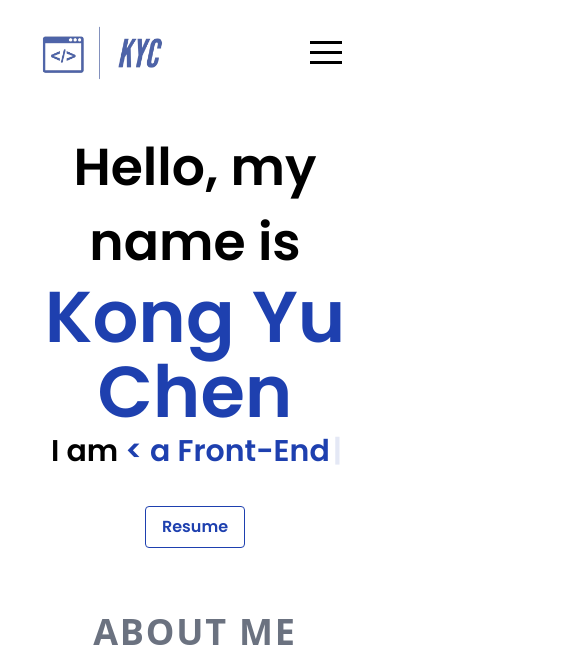
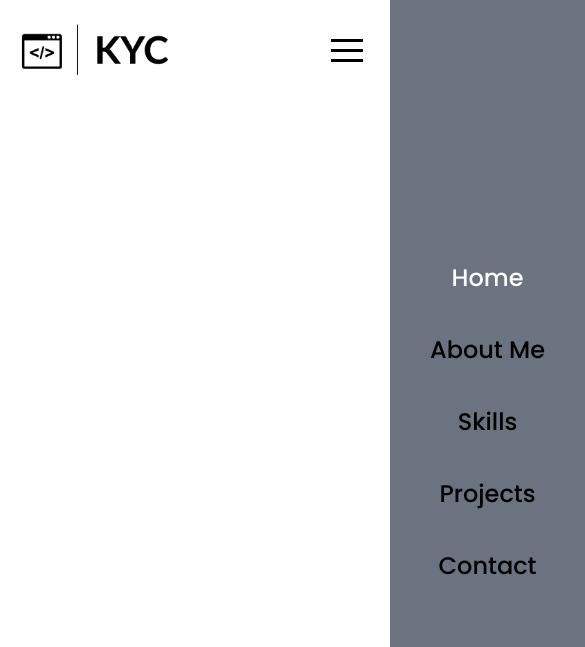
Before and after one commit to Kchen1515/My-portfolio, a React (Vite) app: page / in a window 390 px wide. Shown: the top 647 px of the page, 585 px wide, since content can reach past the window. Built offline with nearby package versions, Linux system fonts and the light colour scheme.

Commit message:
finished reworking navbar

```diff
--- a/src/App.jsx
+++ b/src/App.jsx
@@ -5,14 +5,16 @@ import { Navbar, Hero, About, Skills, Projects } from "./components";
 
 const App = () => {
   return (
-    <div className="w-full overflow-hidden">
-      <div className={`${styles.paddingX} ${styles.flexCenter}`}>
-        <div className={`${styles.boxWidth}`}>
-          <Navbar/>
-        </div>
+    <div className="w-full overflow-hidden flex items-center justify-center">
+      <div className="w-[90%]">
+        <Navbar/>
       </div>
 
-      <div className={`bg-primary ${styles.flexStart}`}>
+      <div className="">
+
+      </div>
+
+      {/* <div className={`bg-primary ${styles.flexStart}`}>
         <div className={`${styles.boxWidth}`}>
           <Hero/>
         </div>
@@ -24,7 +26,7 @@ const App = () => {
           <Skills/>
           <Projects/>
         </div>
-      </div>
+      </div> */}
 
 
 
--- a/src/components/Navbar.jsx
+++ b/src/components/Navbar.jsx
@@ -3,6 +3,7 @@ import { useState } from "react";
 import logo  from '../assets/logo.png'
 import { navLinks } from "../constants";
 import Hamburger from 'hamburger-react'
+import '../../styles/navbar.css'
 
 
 const Navbar = () => {
@@ -10,41 +11,42 @@ const Navbar = () => {
   const [toggle, setToggle] = useState(false);
 
   return (
-    <nav className="w-full flex py-6 justify-between items-center">
-      <img src={logo} alt="kyc-logo" className="w-[124px]" />
-
-      <ul className="list-none sm:flex hidden justify-end items-center flex-1">
+    <nav className="w-full flex justify-between items-center py-6">
+      <img src={logo} alt="kyc-logo" className="w-[150px]" />
+      <ul className="hidden sm:flex justify-center items-center ">
         {navLinks.map((nav, index) => (
           <li
             key={nav.id}
             className={`font-poppins font-normal cursor-pointer text-[16px] ${
-              active === nav.title ? "text-blue-800" : "text-black"
-            } mr-8`}
+              active === nav.title ? "text-gray-500" : "text-black"
+            } mr-8 font-bold hover:text-gray-500 text-[1.15rem]`}
             onClick={() => setActive(nav.title)}
           >
             <a href={`#${nav.id}`}>{nav.title}</a>
           </li>
         ))}
-        <button className="bg-transparent hover:bg-blue-800 text-blue-800 font-semibold hover:text-white py-2 px-4 border-2 border-blue-800 hover:border-transparent rounded font-poppins ">
-          Resume
+        <button className="bg-transparent hover:bg-gray-500 text-black font-semibold hover:text-white py-2 px-4 border-2 border-black hover:border-black rounded font-poppins ">
+          <a href="src/assets/Kong Yu Chen Resume.pdf" download>Resume</a>
         </button>
       </ul>
 
-      <div className="sm:hidden flex flex-1 justify-end items-center">
-        <Hamburger toggled={toggle} toggle={setToggle} color="black" />
+      <div className="sm:hidden flex flex-1 justify-end items-center z-10">
+        <div className={`z-10`}>
+          <Hamburger toggled={toggle} toggle={setToggle} color={toggle ? "white" : "black"}/>
+        </div>
         <div
-          className={`${
-            !toggle ? "hidden" : "flex"
-          } p-6 bg-black-gradient absolute top-20 right-0 mx-4 my-2 min-w-[140px] rounded-xl sidebar`}
+          className={` flex p-6 bg-black-gradient absolute w-[50%] right-[-50%] top-0 min-w-[140px] h-full transition-transform duration-700 sidebar bg-gray-500 ${toggle ? 'transform translate-x-[-100%]' : null}`}
         >
-          <ul className="list-none flex justify-end items-start flex-1 flex-col">
+          <ul className="list-none flex justify-center items-center flex-1 flex-col gap-5">
             {navLinks.map((nav, index) => (
               <li
                 key={nav.id}
-                className={`font-poppins font-medium cursor-pointer text-[16px] ${
-                  active === nav.title ? "text-white" : "text-dimWhite"
+                className={`font-poppins font-medium cursor-pointer text-[1.5rem] ${
+                  active === nav.title ? "text-white" : "text-black"
                 } ${index === navLinks.length - 1 ? "mb-0" : "mb-4"}`}
-                onClick={() => setActive(nav.title)}
+                onClick={(e) => {
+                  setActive(nav.title)
+                }}
               >
                 <a href={`#${nav.id}`}>{nav.title}</a>
               </li>
--- a/src/components/Skills.jsx
+++ b/src/components/Skills.jsx
@@ -7,7 +7,7 @@ const Skills = () => {
   return (
     <section id="skills" className={`${styles.flexCenter} flex-col w-full `}>
       <div className="mb-5">
-        <h3 className="font-semibold text-4xl text-gray-500 tracking-widest border-b-4 border-blue-800">SKILLS</h3>
+        <h3 className="font-semibold text-4xl text-gray-500 tracking-widest">SKILLS</h3>
       </div>
       <div class="relative flex overflow-x-hidden w-3/4">
         <div class="py-8 animate-marquee whitespace-nowrap">
--- /dev/null
+++ b/styles/navbar.css
@@ -0,0 +1,13 @@
+/* .menu{
+  right: -100%;
+  top:0;
+} */
+
+.moveMenu{
+  transform: translateX(-100%);
+  /* transition: transform 2s ease-in-out; */
+}
+
+/* .showMenu{
+  transition: transform 2s ease-in-out;
+} */
```
Also changed, not shown: src/assets/logo.png, 1 other file (tests, documents, lock files or other folders).
